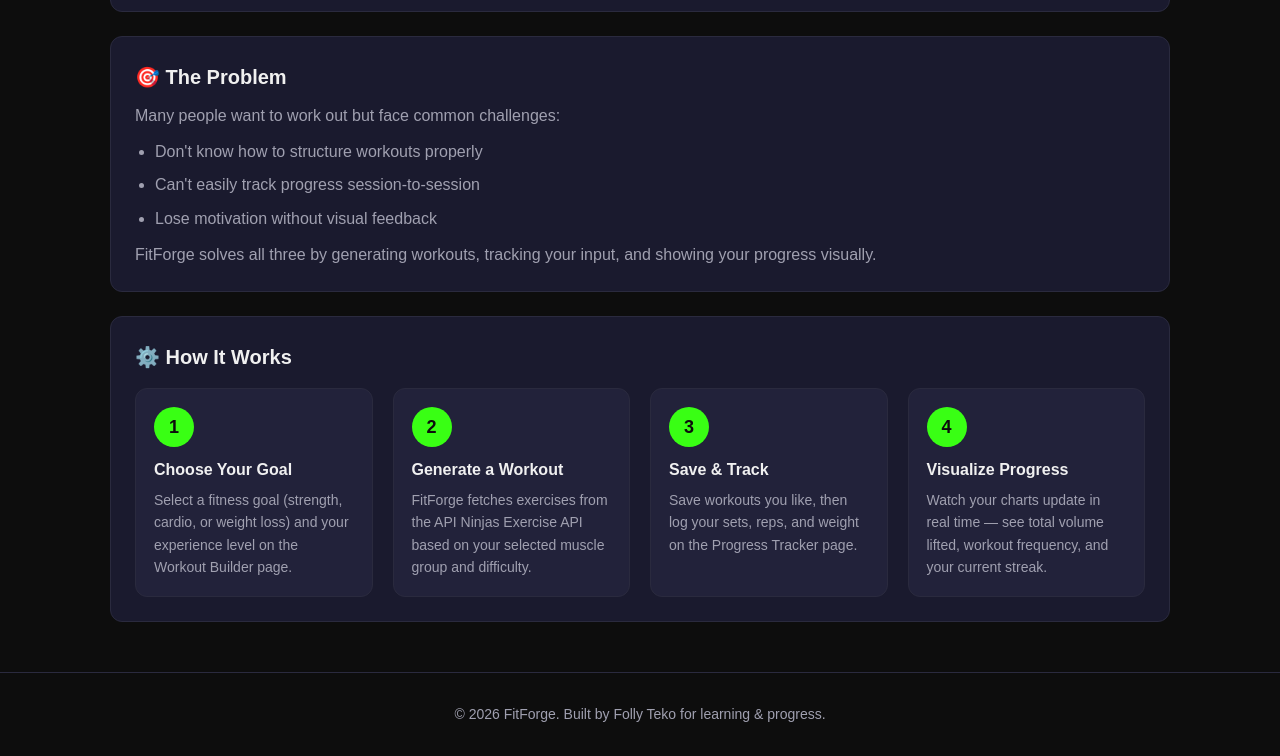
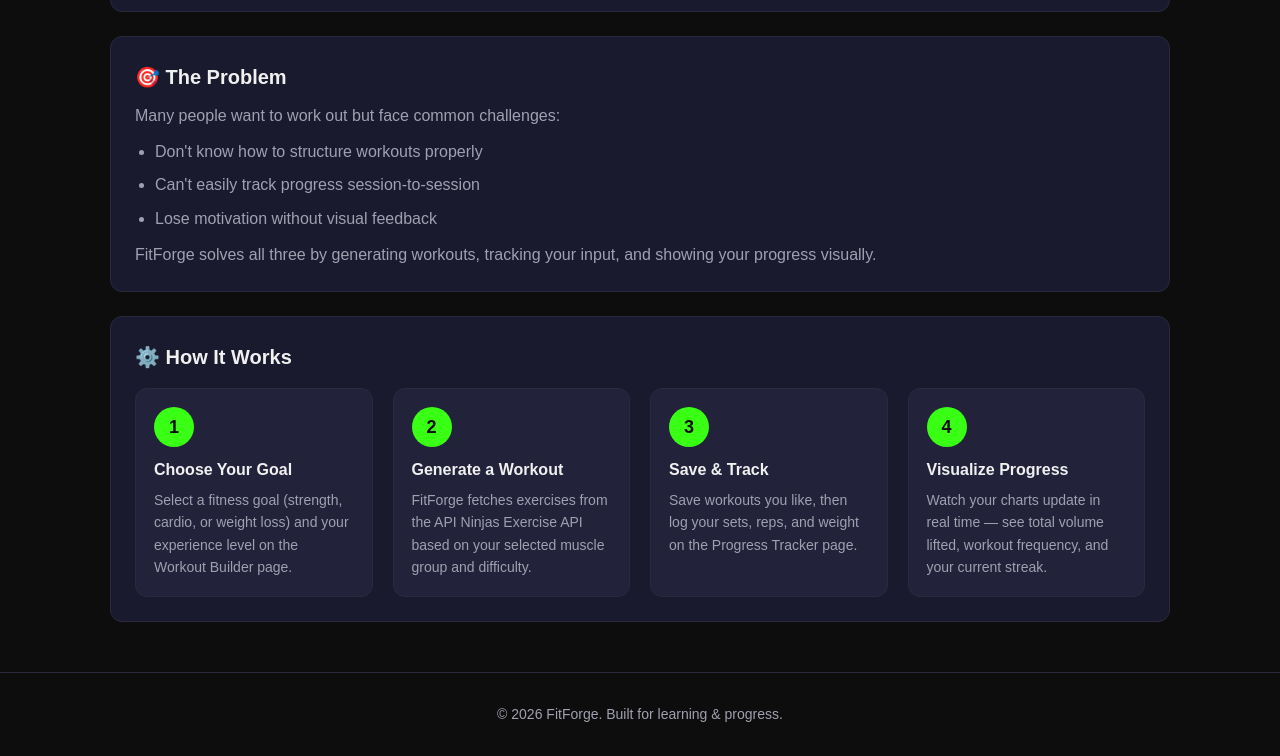
Before and after one commit to fpteko/FitForge-Smart-workout-planner-Progress-tracker, a website: page about.html in a window 1280 px wide. Shown: the part 378-1134 px from the top of the page. Drawn offline with Linux system fonts and the light colour scheme.

Commit message:
Added README.md

```diff
--- a/about.html
+++ b/about.html
@@ -82,7 +82,7 @@
     </main>
 
     <footer class="footer">
-        <p>&copy; 2026 FitForge. Built by Folly Teko for learning &amp; progress.</p>
+        <p>&copy; 2026 FitForge. Built for learning &amp; progress.</p>
     </footer>
 </body>
 </html>
```
Also changed, not shown: index.html (+1 -1 lines), tracker.html (+1 -1 lines), README.md (added).
